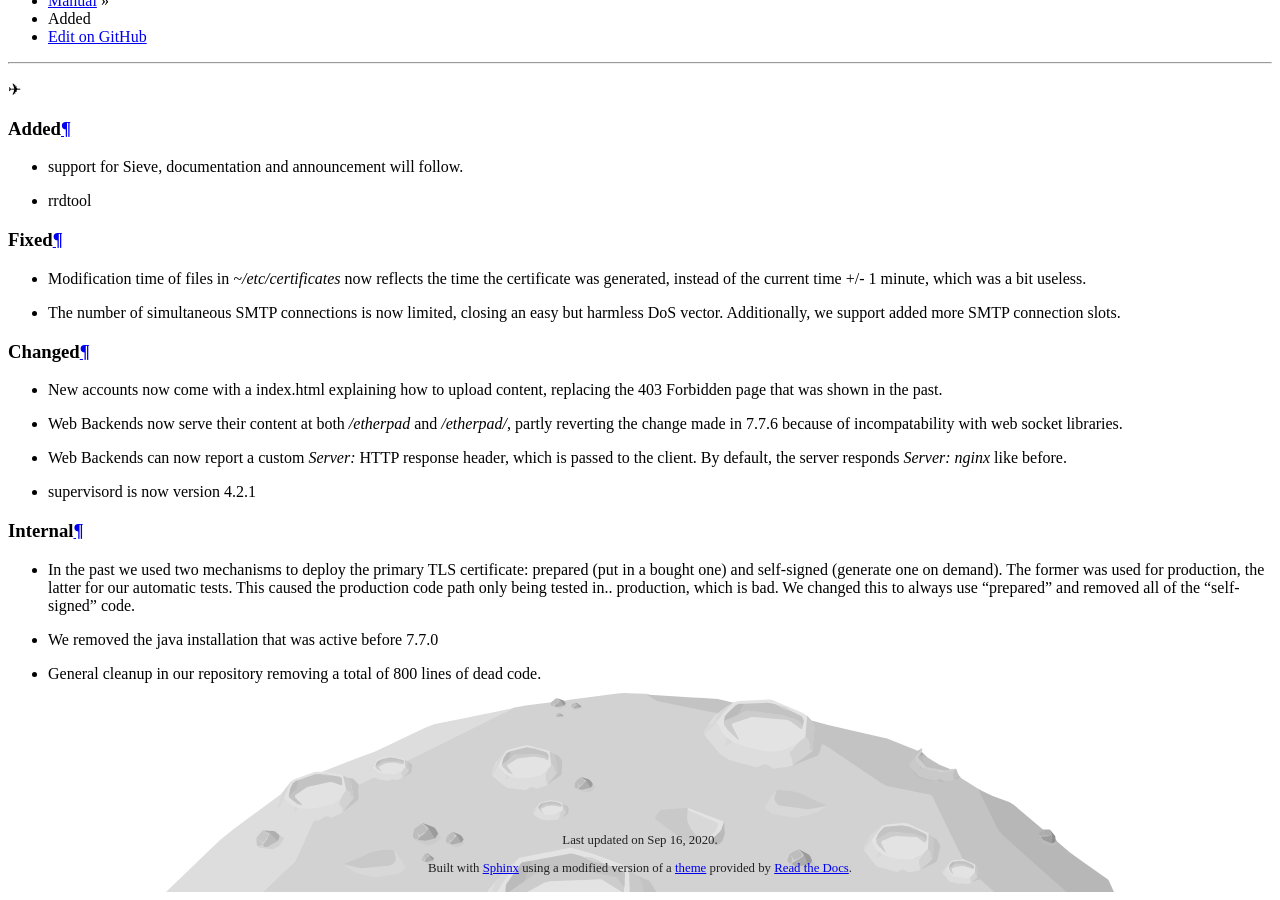
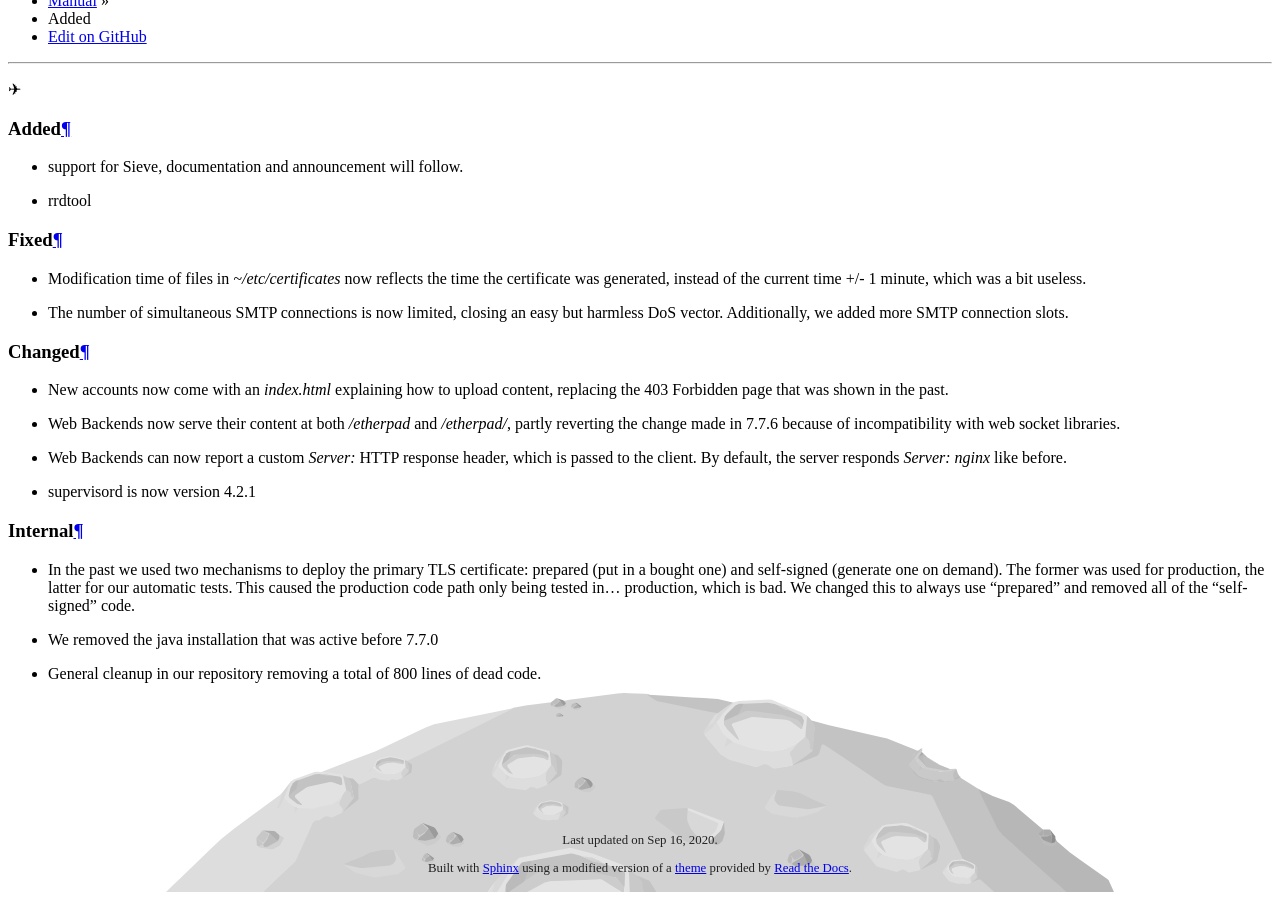
Before and after one commit to Uberspace/manual, a Sphinx documentation site: the page built from source/changelog/2020-09-16_7.7.7.rst, in a window 1280 px wide and 900 px high, scrolled down 1601 px. Built offline with Sphinx 7.4.7 and the Read the Docs theme 2.0.0, drawn with Linux system fonts in a browser that asks for light colours; pages that are not in the unit, such as notebooks, are missing from menus.

Commit message:
:pencil: fixed some typos

```diff
--- a/source/changelog/2020-09-16_7.7.7.rst
+++ b/source/changelog/2020-09-16_7.7.7.rst
@@ -13,16 +13,15 @@ Fixed
   certificate was generated, instead of the current time +/- 1 minute, which was
   a bit useless.
 * The number of simultaneous SMTP connections is now limited, closing an easy
-  but harmless DoS vector. Additionally, we support added more SMTP connection
-  slots.
+  but harmless DoS vector. Additionally, we added more SMTP connection slots.
 
 Changed
 -------
 
-* New accounts now come with a index.html explaining how to upload content,
+* New accounts now come with an `index.html` explaining how to upload content,
   replacing the 403 Forbidden page that was shown in the past.
 * Web Backends now serve their content at both `/etherpad` and `/etherpad/`,
-  partly reverting the change made in 7.7.6 because of incompatability with
+  partly reverting the change made in 7.7.6 because of incompatibility with
   web socket libraries.
 * Web Backends can now report a custom `Server:` HTTP response header, which is
   passed to the client. By default, the server responds `Server: nginx`
@@ -35,7 +34,7 @@ Internal
 * In the past we used two mechanisms to deploy the primary TLS certificate:
   prepared (put in a bought one) and self-signed (generate one on demand). The
   former was used for production, the latter for our automatic tests. This
-  caused the production code path only being tested in.. production, which is
+  caused the production code path only being tested in... production, which is
   bad. We changed this to always use "prepared" and removed all of the "self-
   signed" code.
 * We removed the java installation that was active before 7.7.0
```
